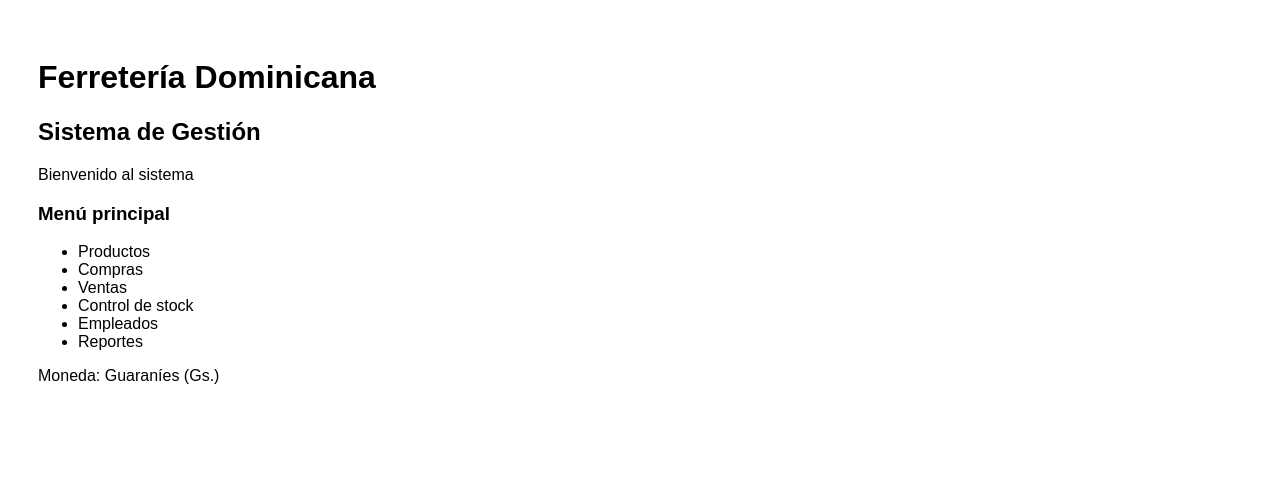
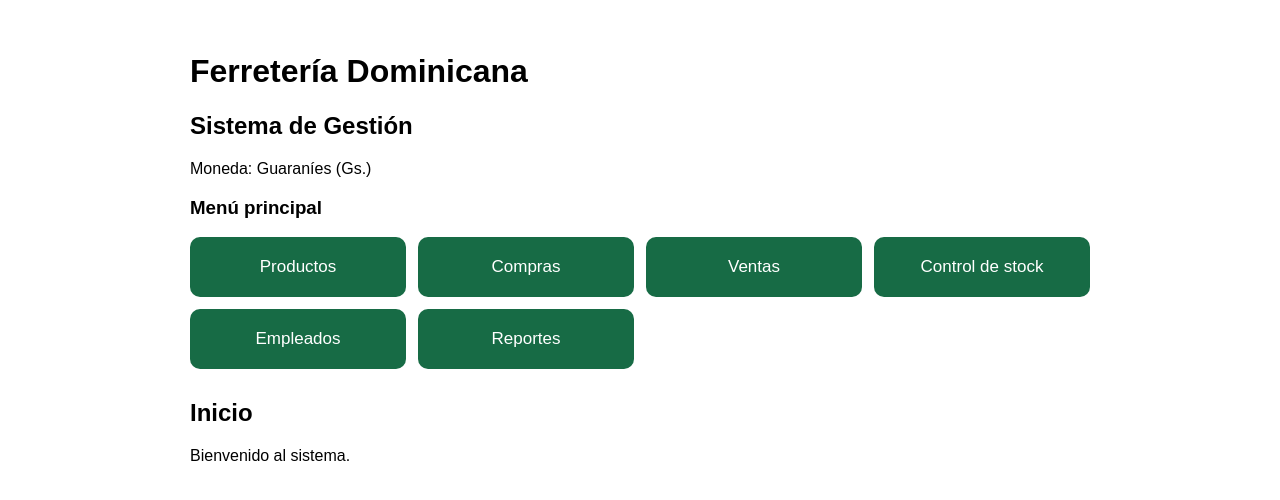
Before and after one commit to adoljim/ferreteria-dominicana, a Next.js app: page / in a window 1280 px wide. Shown: the top 500 px of the page. Built offline with nearby package versions, Linux system fonts and the light colour scheme.

Commit message:
Update page.tsx

```diff
--- a/app/page.tsx
+++ b/app/page.tsx
@@ -1,24 +1,65 @@
+"use client";
+
+import { useState } from "react";
+
 export default function Home() {
+  const [seccion, setSeccion] = useState("Inicio");
+
+  const opciones = [
+    "Productos",
+    "Compras",
+    "Ventas",
+    "Control de stock",
+    "Empleados",
+    "Reportes",
+  ];
+
   return (
     <main style={{
-      padding: "30px",
-      fontFamily: "Arial"
+      padding: 24,
+      fontFamily: "Arial, sans-serif",
+      maxWidth: 900,
+      margin: "auto",
     }}>
       <h1>Ferretería Dominicana</h1>
       <h2>Sistema de Gestión</h2>
-      <p>Bienvenido al sistema</p>
+      <p>Moneda: Guaraníes (Gs.)</p>
 
       <h3>Menú principal</h3>
-      <ul>
-        <li>Productos</li>
-        <li>Compras</li>
-        <li>Ventas</li>
-        <li>Control de stock</li>
-        <li>Empleados</li>
-        <li>Reportes</li>
-      </ul>
 
-      <p>Moneda: Guaraníes (Gs.)</p>
+      <div style={{
+        display: "grid",
+        gridTemplateColumns:
+          "repeat(auto-fit, minmax(180px, 1fr))",
+        gap: 12,
+      }}>
+        {opciones.map((opcion) => (
+          <button
+            key={opcion}
+            onClick={() => setSeccion(opcion)}
+            style={{
+              padding: 20,
+              backgroundColor: "#176b45",
+              color: "white",
+              border: "none",
+              borderRadius: 10,
+              fontSize: 17,
+              cursor: "pointer",
+            }}
+          >
+            {opcion}
+          </button>
+        ))}
+      </div>
+
+      <section style={{ marginTop: 30 }}>
+        <h2>{seccion}</h2>
+        <p>
+          {seccion === "Inicio"
+            ? "Bienvenido al sistema."
+            : `Próximamente configuraremos ${seccion}.`}
+        </p>
+      </section>
     </main>
   );
 }
```
